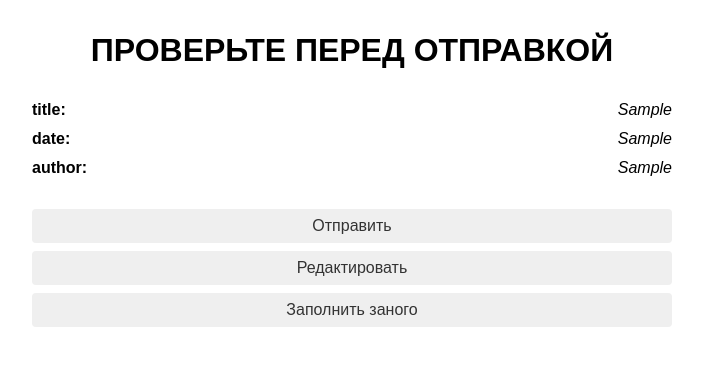
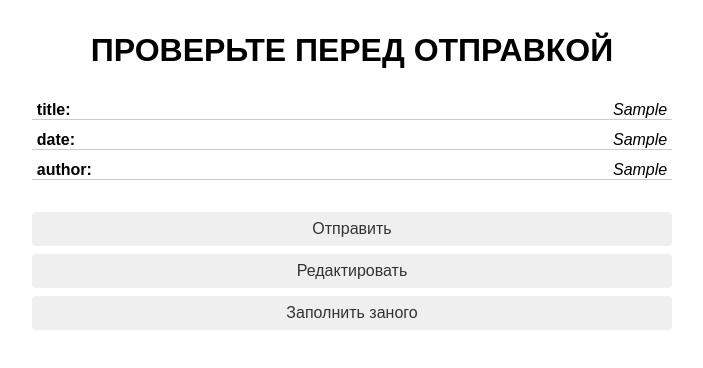
Before and after one commit to S0RGE/test-form-creator, a Vue app: page / in a window 1280 px wide. Both pictures are taken after typing "Sample", "Sample", "Sample" into the empty fields and a click on the button "Отправить". Shown: the top 368 px of the page, without its empty margins (288-991 px from the left). Built offline with nearby package versions, Linux system fonts and the light colour scheme.

Commit message:
fix start data display

```diff
--- a/src/pages/CheckFormPage/index.vue
+++ b/src/pages/CheckFormPage/index.vue
@@ -101,7 +101,7 @@ export default Vue.extend({
 
 .display-items,
 .display-actions {
-  max-width: 50%;
+  max-width: 40rem;
   margin: 0 auto;
 }
 
@@ -114,6 +114,8 @@ export default Vue.extend({
 .display-item {
   display: flex;
   justify-content: space-between;
+  border-bottom: 1px solid #ccc;
+  padding: 0 0.3rem;
 }
 
 .field-name {
--- a/src/pages/FormPage/index.vue
+++ b/src/pages/FormPage/index.vue
@@ -125,13 +125,13 @@ export default Vue.extend({
     },
   },
   async mounted() {
-    if (!this.$store.state.formConfig.name) {
-      await this.getFormConfig();
-    }
-
     const mainForm = getDataFromLocalStorage("mainForm");
     if (mainForm) {
       this.mainForm = mainForm;
+    }
+
+    if (!this.$store.state.formConfig.name) {
+      await this.getFormConfig();
     }
   },
 });
@@ -146,6 +146,9 @@ export default Vue.extend({
   display: flex;
   flex-direction: column;
   padding: 2rem;
+
+  max-width: 40rem;
+  margin: 0 auto;
 }
 
 .form-item {
```
